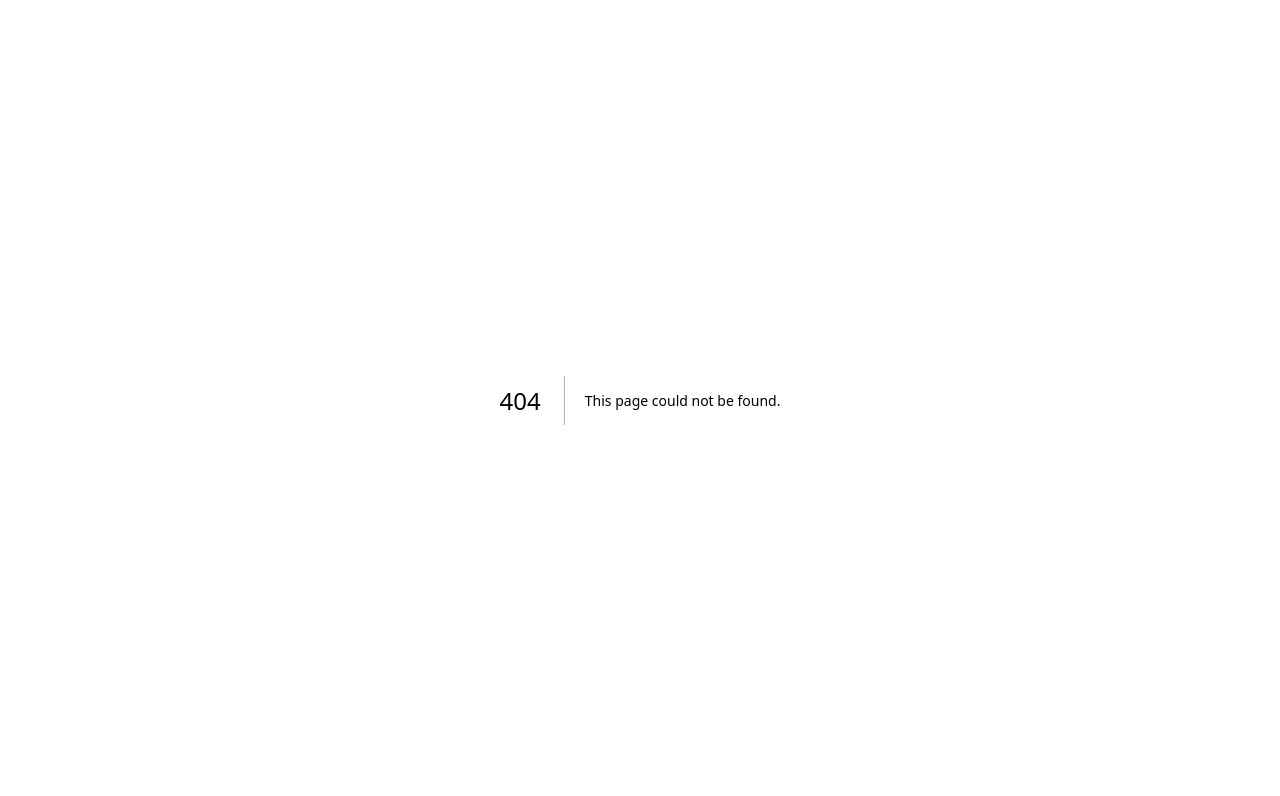
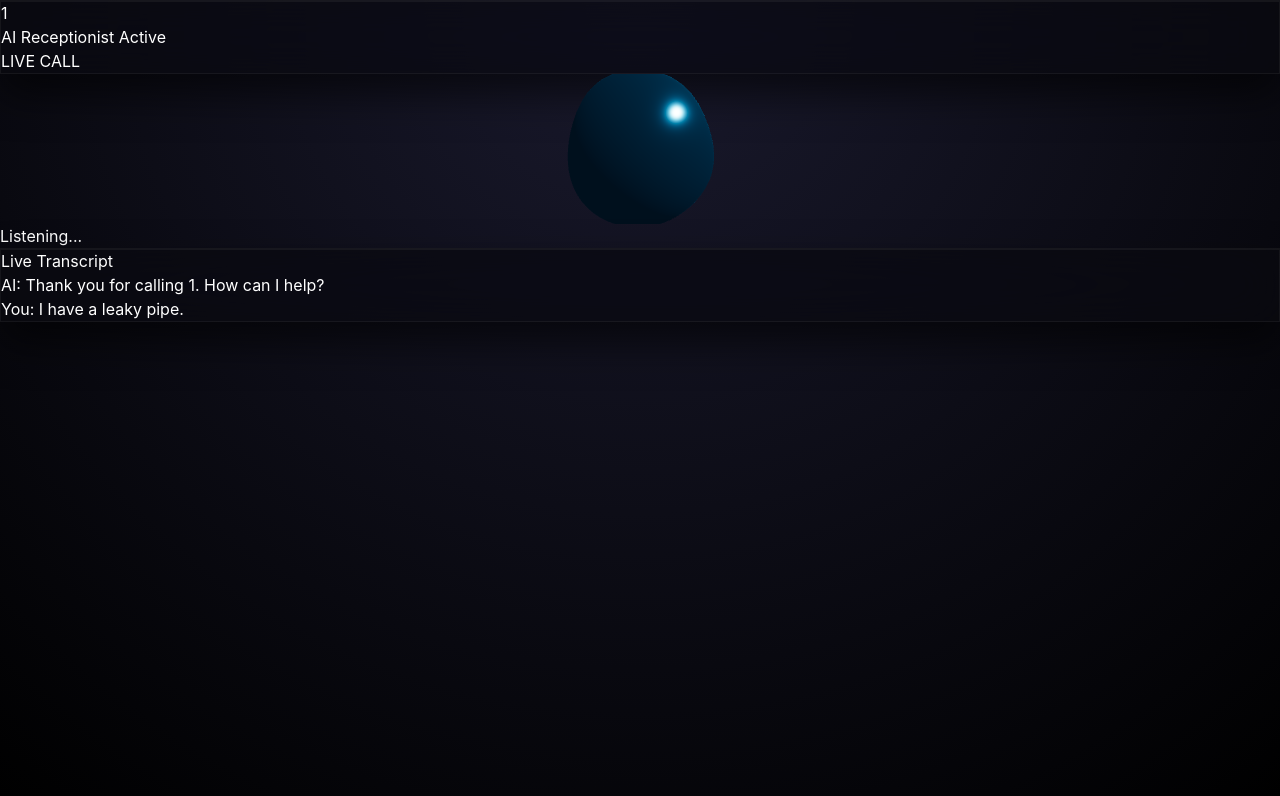
Before and after one commit to SAHJONY/FrontDesk-Agents-LLC-Completed, a Next.js app: page /client/1 in a window 1280 px wide. Before the commit this address had no page. Shown: the top 796 px of the page. Built offline with nearby package versions, Linux system fonts and the light colour scheme.

Commit message:
feat: Added Customer Facing Portal (/client/[business]) for live visual interaction

```diff
--- /dev/null
+++ b/app/client/[business]/page.tsx
@@ -0,0 +1,146 @@
+'use client';
+
+import React, { useState, useEffect } from 'react';
+import { Canvas, useFrame } from '@react-three/fiber';
+import { Sphere, MeshDistortMaterial } from '@react-three/drei';
+import { motion } from 'framer-motion';
+import { Phone, CheckCircle, Clock, AlertCircle } from 'lucide-react';
+import { useParams } from 'next/navigation';
+
+// --- 3D Avatar Component (Customer Facing) ---
+function CustomerAvatar({ status }: { status: 'listening' | 'speaking' | 'processing' }) {
+  const meshRef = React.useRef<any>(null);
+
+  useFrame((state) => {
+    if (meshRef.current) {
+      const t = state.clock.getElapsedTime();
+      // Reacts to status
+      const distort = status === 'speaking' ? 0.6 : status === 'listening' ? 0.3 : 0.1;
+      meshRef.current.material.distort = distort;
+      meshRef.current.rotation.x = Math.cos(t / 4) / 2;
+      meshRef.current.rotation.y = Math.sin(t / 4) / 2;
+    }
+  });
+
+  const getColor = () => {
+    if (status === 'speaking') return '#fbbf24'; // Gold when speaking
+    if (status === 'listening') return '#38bdf8'; // Blue when listening
+    return '#94a3b8'; // Gray when processing
+  };
+
+  return (
+    <Sphere args={[1, 100, 100]} scale={2.5} ref={meshRef}>
+      <MeshDistortMaterial
+        color={getColor()}
+        attach="material"
+        distort={0.4}
+        speed={status === 'speaking' ? 10 : 2}
+        roughness={0.2}
+        metalness={0.8}
+      />
+    </Sphere>
+  );
+}
+
+export default function ClientPortal() {
+  const params = useParams();
+  const businessName = (params?.business || 'Demo') as string;
+  const [status, setStatus] = useState<'listening' | 'speaking' | 'processing'>('listening');
+  const [transcript, setTranscript] = useState<string[]>([]);
+  const [appointment, setAppointment] = useState<string | null>(null);
+
+  // Simulate Customer Experience (In real app, this connects via WebSocket to backend)
+  useEffect(() => {
+    const sequence = [
+      { t: 1000, msg: "AI: Thank you for calling " + businessName + ". How can I help?" },
+      { t: 4000, msg: "You: I have a leaky pipe." },
+      { t: 6000, msg: "AI: I understand. Is this an emergency?" },
+      { t: 9000, msg: "You: Yes, water is everywhere!" },
+      { t: 12000, msg: "AI: Dispatching emergency team. Booking appointment..." },
+      { t: 15000, action: 'booked' }
+    ];
+
+    let timeouts: NodeJS.Timeout[] = [];
+
+    sequence.forEach(({ t, msg, action }: any) => {
+      const timeout = setTimeout(() => {
+        if (action === 'booked') {
+          setAppointment("Emergency Dispatch Scheduled - 15 mins");
+          setStatus('listening');
+        } else {
+          setTranscript(prev => [...prev, msg]);
+          setStatus(msg.startsWith('AI') ? 'speaking' : 'listening');
+        }
+      }, t / 1000 * 1000); // Simplified for demo
+      timeouts.push(timeout);
+    });
+
+    return () => timeouts.forEach(clearTimeout);
+  }, [businessName]);
+
+  return (
+    <div className="relative w-full h-screen bg-black overflow-hidden flex flex-col items-center justify-center">
+      {/* Background Gradient */}
+      <div className="absolute inset-0 bg-gradient-to-b from-slate-900 to-black z-0" />
+
+      {/* Header */}
+      <div className="absolute top-0 left-0 w-full p-6 z-20 flex justify-between items-center glass-panel border-b-0 border-l-0 border-r-0">
+        <div>
+          <h1 className="text-2xl font-bold text-white capitalize">{businessName}</h1>
+          <p className="text-slate-400 text-sm">AI Receptionist Active</p>
+        </div>
+        <div className="flex items-center gap-2 text-green-500 bg-green-900/20 px-3 py-1 rounded-full text-xs font-mono">
+          <div className="w-2 h-2 rounded-full bg-green-500 animate-pulse" />
+          LIVE CALL
+        </div>
+      </div>
+
+      {/* 3D Avatar Stage */}
+      <div className="relative z-10 w-full h-1/2 flex items-center justify-center">
+        <Canvas camera={{ position: [0, 0, 4] }}>
+          <ambientLight intensity={0.5} />
+          <directionalLight position={[10, 10, 5]} intensity={1} />
+          <CustomerAvatar status={status} />
+        </Canvas>
+
+        {/* Status Text */}
+        <div className="absolute bottom-10 text-center">
+          <motion.div
+            key={status}
+            initial={{ opacity: 0, y: 10 }}
+            animate={{ opacity: 1, y: 0 }}
+            className="text-xl font-light text-white tracking-widest uppercase"
+          >
+            {status === 'listening' && "Listening..."}
+            {status === 'speaking' && "AI Speaking..."}
+            {status === 'processing' && "Processing..."}
+          </motion.div>
+        </div>
+      </div>
+
+      {/* Transcript / Appointment Card */}
+      <div className="relative z-20 w-full max-w-md p-6 glass-panel rounded-t-3xl border-t border-white/10 min-h-[300px]">
+        {appointment ? (
+          <div className="flex flex-col items-center justify-center h-full py-10">
+            <CheckCircle size={48} className="text-green-500 mb-4" />
+            <h2 className="text-2xl font-bold text-white mb-2">Appointment Confirmed</h2>
+            <p className="text-slate-400 text-center">{appointment}</p>
+            <p className="text-slate-500 text-sm mt-4">A technician has been dispatched.</p>
+          </div>
+        ) : (
+          <div className="space-y-3">
+            <h3 className="text-sm font-mono text-slate-500 uppercase mb-4">Live Transcript</h3>
+            {transcript.map((line, idx) => (
+              <div key={idx} className={`p-3 rounded-lg text-sm ${line.startsWith('AI') ? 'bg-blue-900/30 text-blue-200 ml-4' : 'bg-slate-800 text-slate-300 mr-4'}`}>
+                {line}
+              </div>
+            ))}
+            {transcript.length === 0 && (
+              <p className="text-slate-600 text-center italic">Call in progress...</p>
+            )}
+          </div>
+        )}
+      </div>
+    </div>
+  );
+}
```
Also changed, not shown: 1 other file (tests, documents, lock files or other folders).
